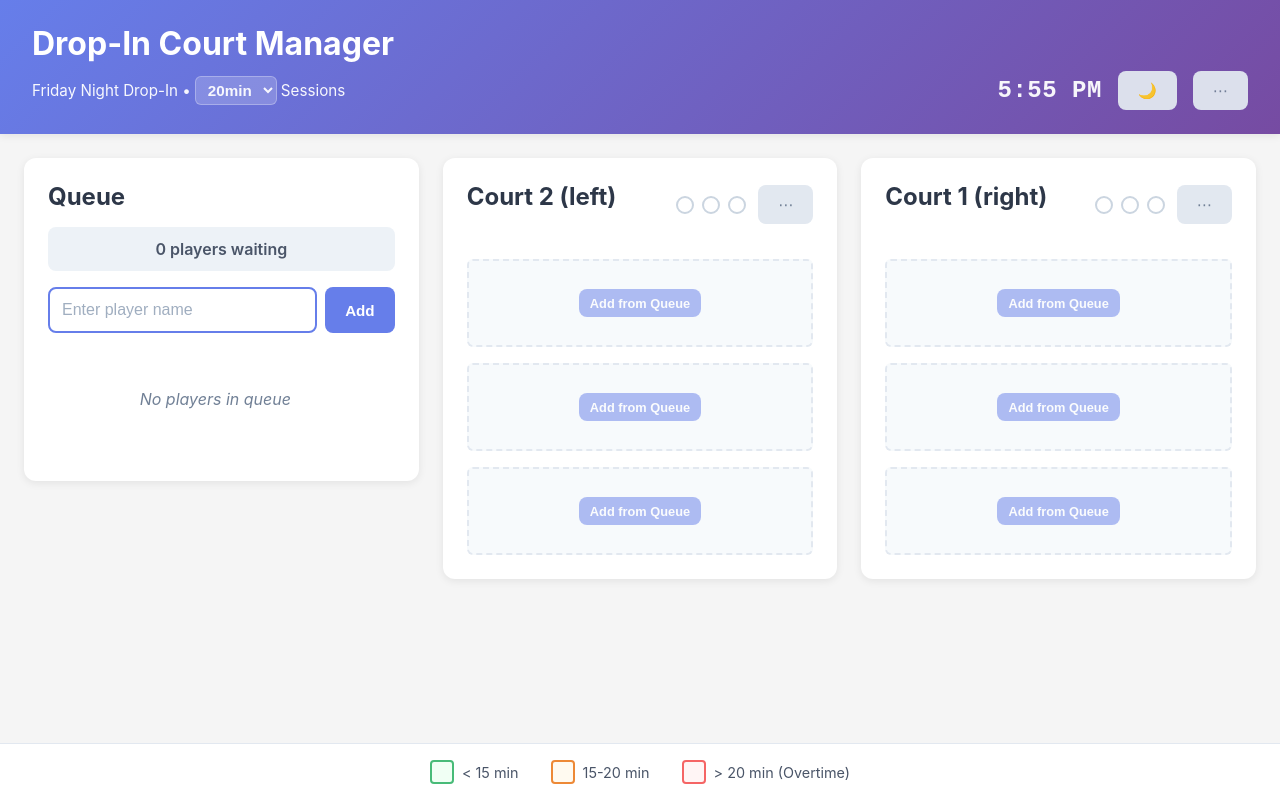
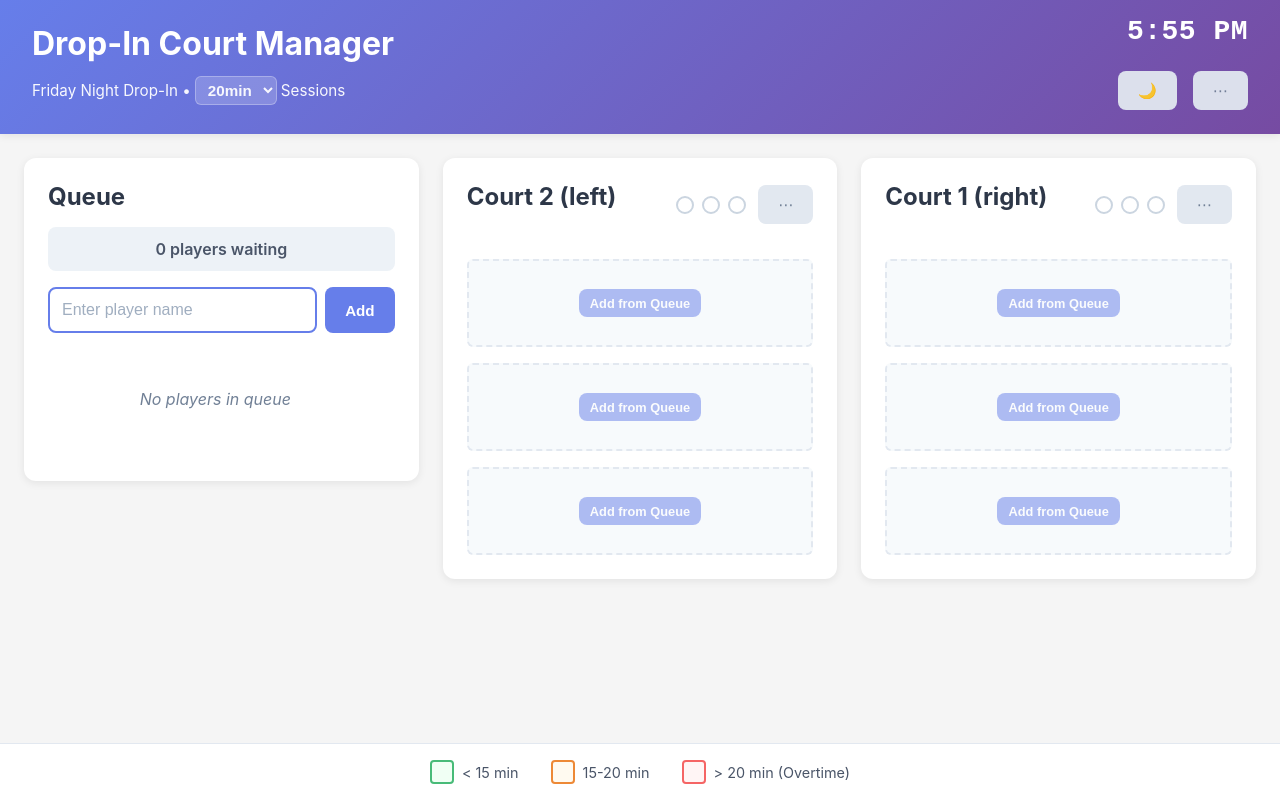
Before and after one commit to whereyoubinns/drop-in, a React (Vite) app: page / in a window 1280 px wide. Built offline with nearby package versions, Linux system fonts and the light colour scheme.

Commit message:
move time

```diff
--- a/src/App.css
+++ b/src/App.css
@@ -115,6 +115,18 @@
   font-family: 'Courier New', monospace;
   color: white;
   letter-spacing: 0.5px;
+}
+
+.current-time-top {
+  position: absolute;
+  top: 1rem;
+  right: 2rem;
+  font-size: 1.75rem;
+  font-weight: 700;
+  font-family: 'Courier New', monospace;
+  color: white;
+  letter-spacing: 0.5px;
+  z-index: 10;
 }
 
 .header-menu {
--- a/src/App.tsx
+++ b/src/App.tsx
@@ -49,6 +49,7 @@ function AppContent() {
   return (
     <div className="app">
       <header className="app-header">
+        <span className="current-time-top">{formatClockTime(currentTime)}</span>
         <h1>Drop-In Court Manager</h1>
         <div className="header-info">
           <div className="session-config">
@@ -66,7 +67,6 @@ function AppContent() {
             <span> Sessions</span>
           </div>
           <div className="header-right">
-            <span className="current-time">{formatClockTime(currentTime)}</span>
             <button
               onClick={() => setDarkMode(!darkMode)}
               className="btn btn-secondary btn-icon-only"
```
